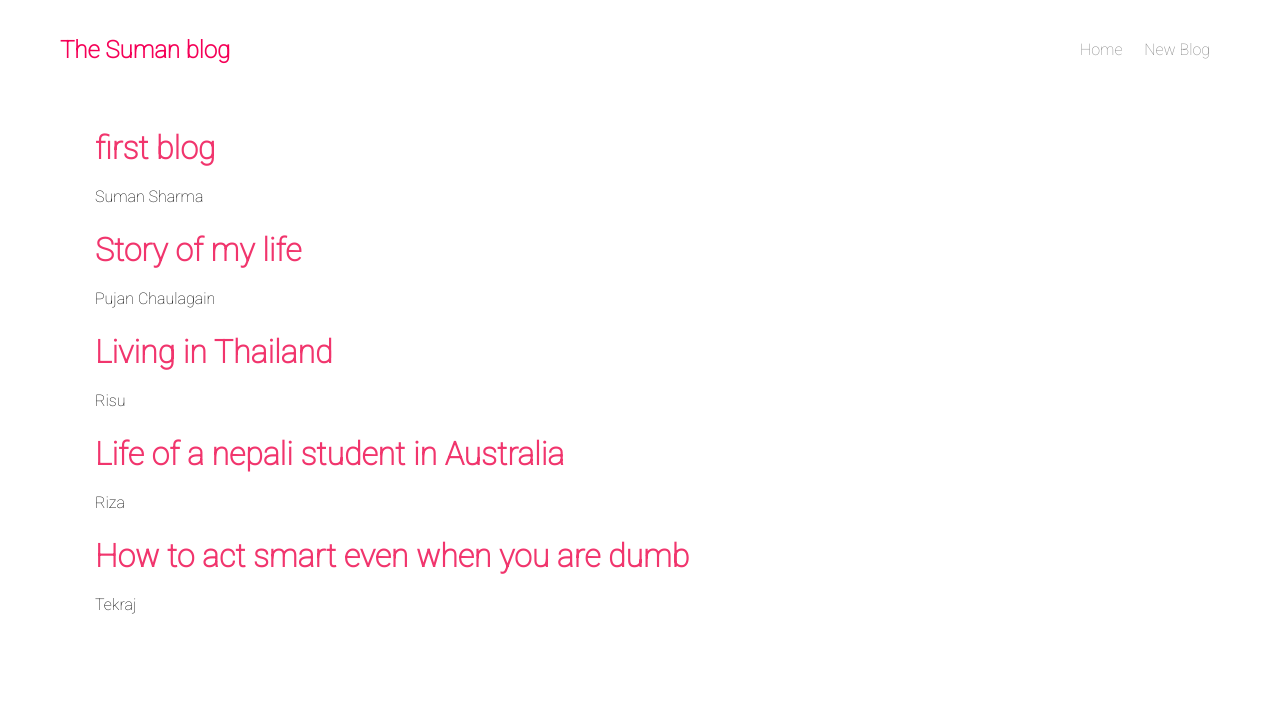
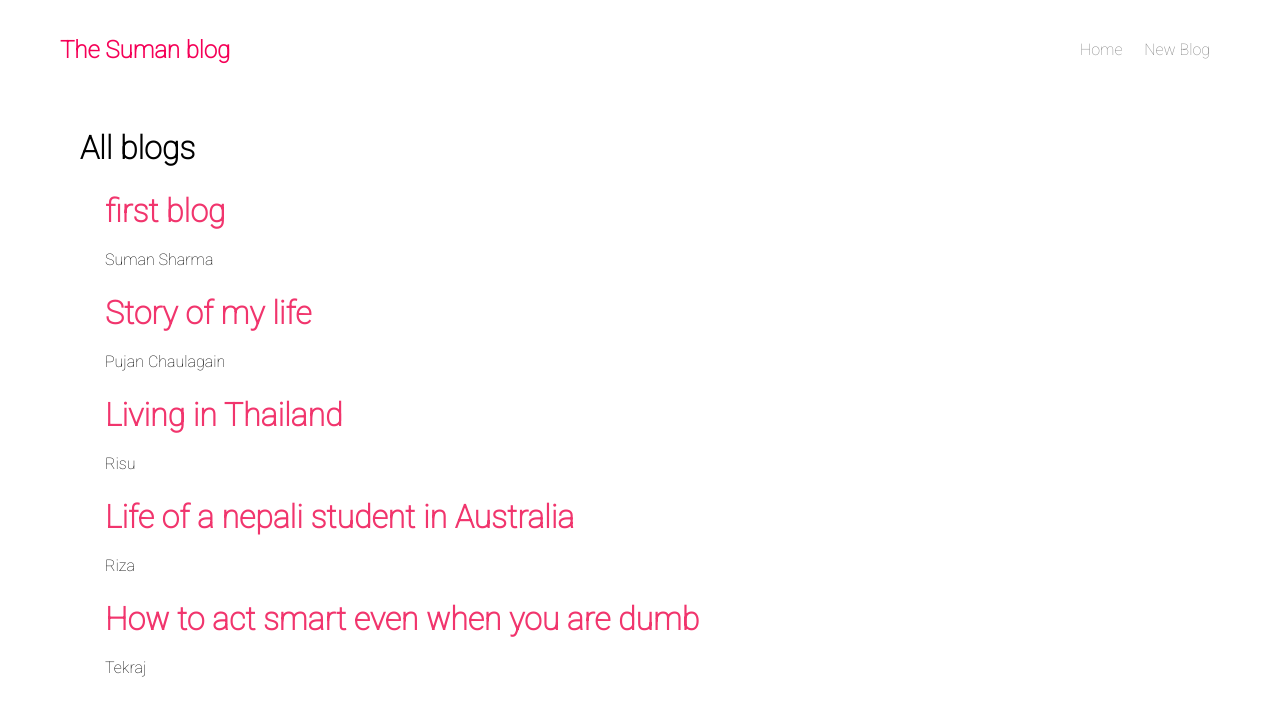
Before and after one commit to sumansharma01/react, a React (Create React App) app: page / in a window 1280 px wide. Shown: the top 714 px of the page. Built offline with nearby package versions, Linux system fonts and the light colour scheme.

Commit message:
added props

```diff
--- /dev/null
+++ b/src/BlogList.js
@@ -0,0 +1,19 @@
+const BlogList = (props) => {
+    const blogs=props.blogs;
+    const title=props.title;
+    return (
+        <div className="blog-list">
+            <h1>{title}</h1>
+                {
+               blogs.map((blog)=>(
+                    <div className="blog-preview" key={blog.id}>
+                        <h1>{blog.title}</h1>
+                        <p>{blog.author}</p>
+                    </div>
+               ))
+            }
+        </div>
+     );
+}
+
+export default BlogList;
--- a/src/Home.js
+++ b/src/Home.js
@@ -1,4 +1,5 @@
 import {useState} from 'react';
+import BlogList from './BlogList';
 const Home = () => {
     // const title="Welcome to home";
 
@@ -42,14 +43,9 @@ const Home = () => {
             <button onClick={useOfUseState} onDoubleClick={useOfUseStateChangeAgain}>Testing useState</button>
 
             <p>{name}</p> */}
-            {
-               blogs.map((blog)=>(
-                    <div className="blog-preview" key={blog.id}>
-                        <h1>{blog.title}</h1>
-                        <p>{blog.author}</p>
-                    </div>
-               ))
-            }
+
+
+            <BlogList blogs={blogs} title="All blogs" />
 
         </div>
     );
```
